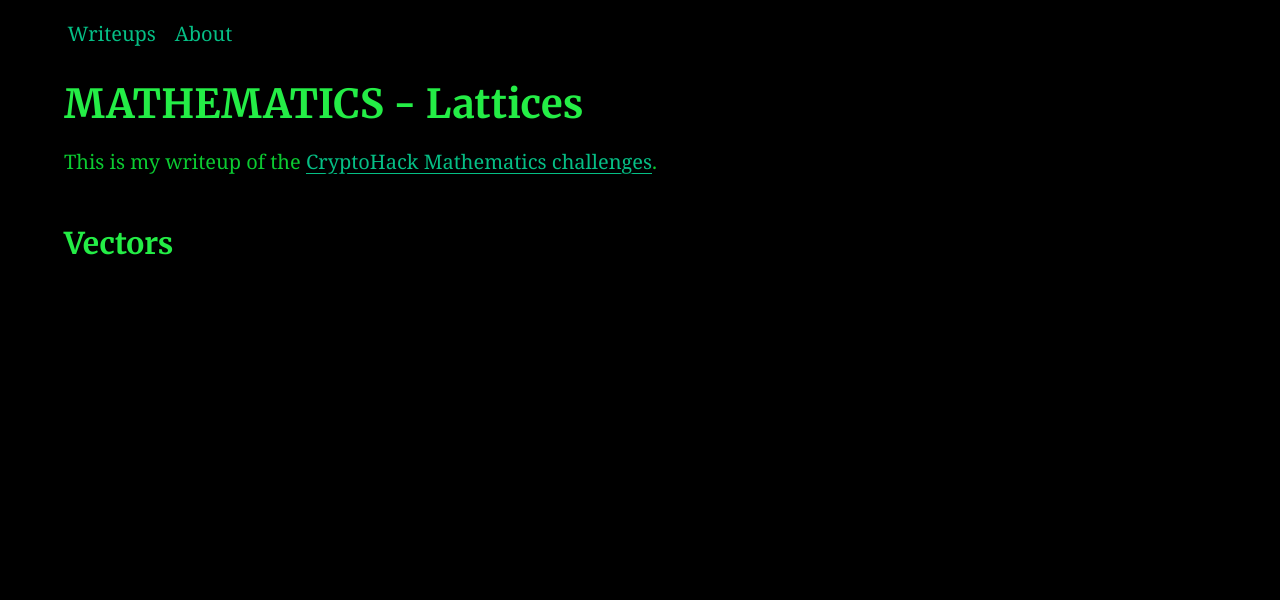
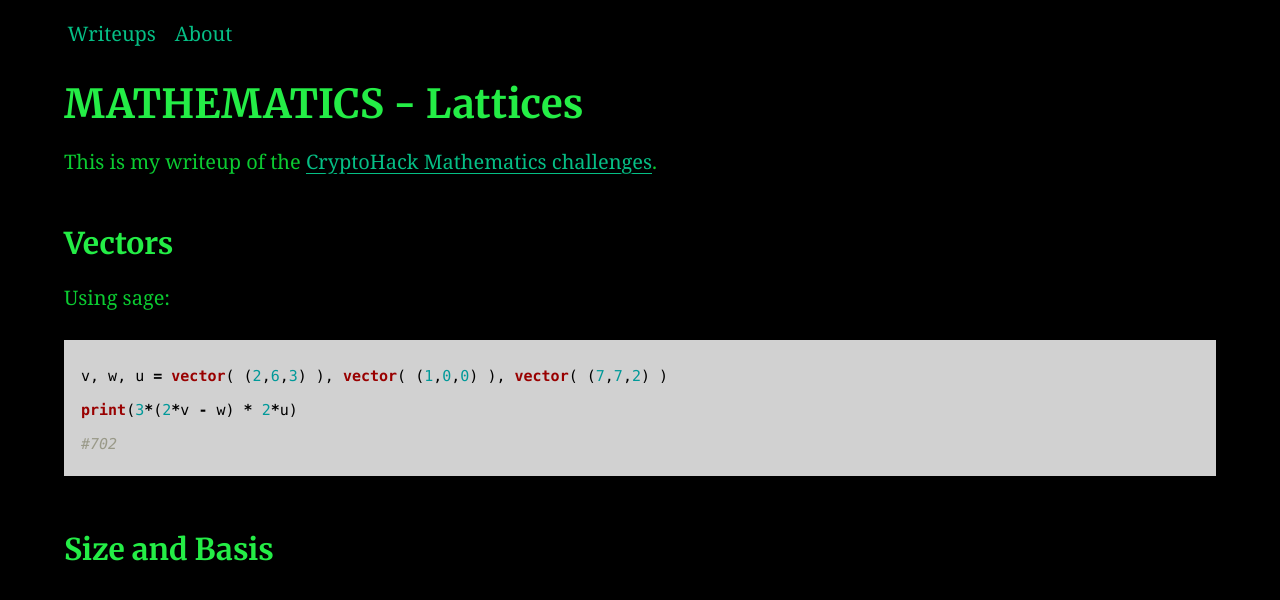
Before and after one commit to AC01010/Connor-McCartney.github.io, a Jekyll site: the page built from _posts/2014-01-09-Cryptohackmathlattice.md, in a window 1280 px wide. Shown: the top 600 px of the page. Built offline with Jekyll 4.4.1, drawn with Linux system fonts in a browser that asks for light colours.

Commit message:
Update 2014-01-09-Cryptohackmathlattice.md

````diff
--- a/_posts/2014-01-09-Cryptohackmathlattice.md
+++ b/_posts/2014-01-09-Cryptohackmathlattice.md
@@ -9,3 +9,13 @@ excerpt: |
 This is my writeup of the [CryptoHack Mathematics challenges](https://cryptohack.org/challenges/maths/).
 
 ### Vectors
+
+Using sage:
+
+```python
+v, w, u = vector( (2,6,3) ), vector( (1,0,0) ), vector( (7,7,2) )
+print(3*(2*v - w) * 2*u)
+#702
+```
+
+### Size and Basis
````
